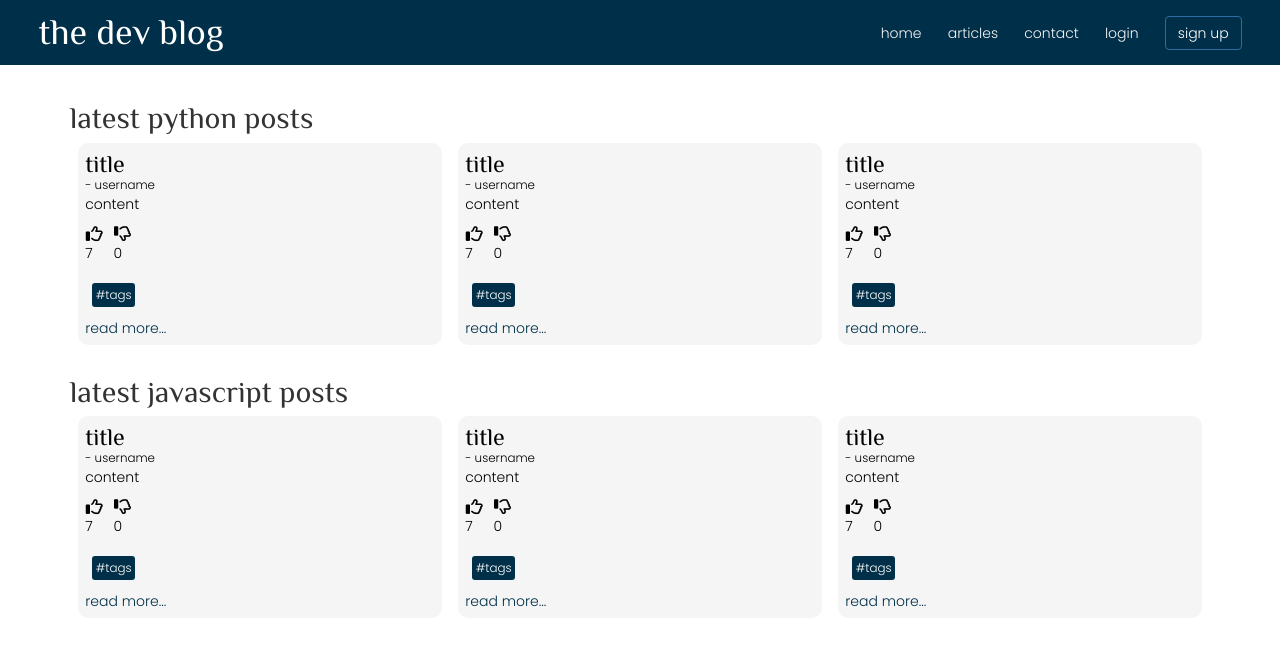
After one commit to ismailPervez/flask-blog, a Flask app: page /articles in a window 1280 px wide. The commit adds this page. Shown: the top 648 px of the page. Run offline with Flask 2, Linux system fonts and the light colour scheme; some libraries are stand-ins or nearby versions.

```diff
--- a/app/static/style.css
+++ b/app/static/style.css
@@ -74,6 +74,10 @@ main .intro {
     background-color: var(--bg-color);
 }
 
+.latest-posts {
+    margin-bottom: 2%;
+}
+
 .posts-container {
     display: grid;
     grid-template-columns: repeat(3, 1fr);
--- /dev/null
+++ b/app/templates/articles.html
@@ -0,0 +1,22 @@
+{% extends 'layout.html' %}
+{% import 'macros.html' as macro %}
+{% block content %}
+<main class="container">
+    <section class="latest-posts">
+        <h2>latest python posts</h2>
+        <div class="posts-container">
+            {{ macro.render_article(1, 'title', 'username', 'content', 7, 0, ['tags']) }}
+            {{ macro.render_article(1, 'title', 'username', 'content', 7, 0, ['tags']) }}
+            {{ macro.render_article(1, 'title', 'username', 'content', 7, 0, ['tags']) }}
+        </div>
+    </section>
+    <section class="latest-posts">
+        <h2>latest javascript posts</h2>
+        <div class="posts-container">
+            {{ macro.render_article(1, 'title', 'username', 'content', 7, 0, ['tags']) }}
+            {{ macro.render_article(1, 'title', 'username', 'content', 7, 0, ['tags']) }}
+            {{ macro.render_article(1, 'title', 'username', 'content', 7, 0, ['tags']) }}
+        </div>
+    </section>
+</main>
+{% endblock %}
--- a/app/templates/header.html
+++ b/app/templates/header.html
@@ -2,7 +2,7 @@
     <h1>the dev blog</h1>
     <nav>
         <a href="/">home</a>
-        <a href="/">articles</a>
+        <a href="/articles">articles</a>
         <!--this will take to contact page-->
         <a href="/">contact</a>
         <a href="/">login</a>
--- a/app/views.py
+++ b/app/views.py
@@ -1,6 +1,14 @@
 from app import app
 from flask import render_template
 
+'''
+this is the home route - where the user first lands
+'''
 @app.route('/')
 def home():
     return render_template('home.html')
+
+
+@app.route('/articles')
+def get_articles():
+    return render_template('articles.html')
```
Also changed, not shown: app/models.py (added).
